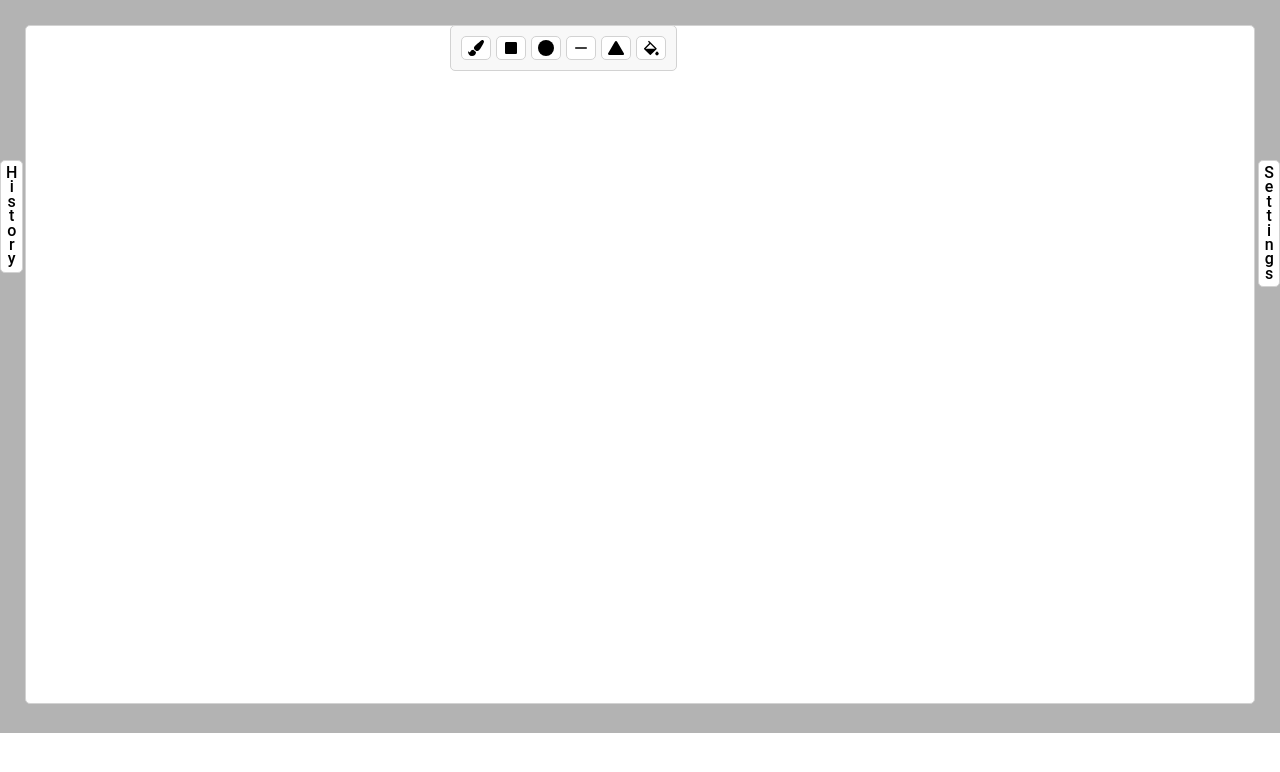
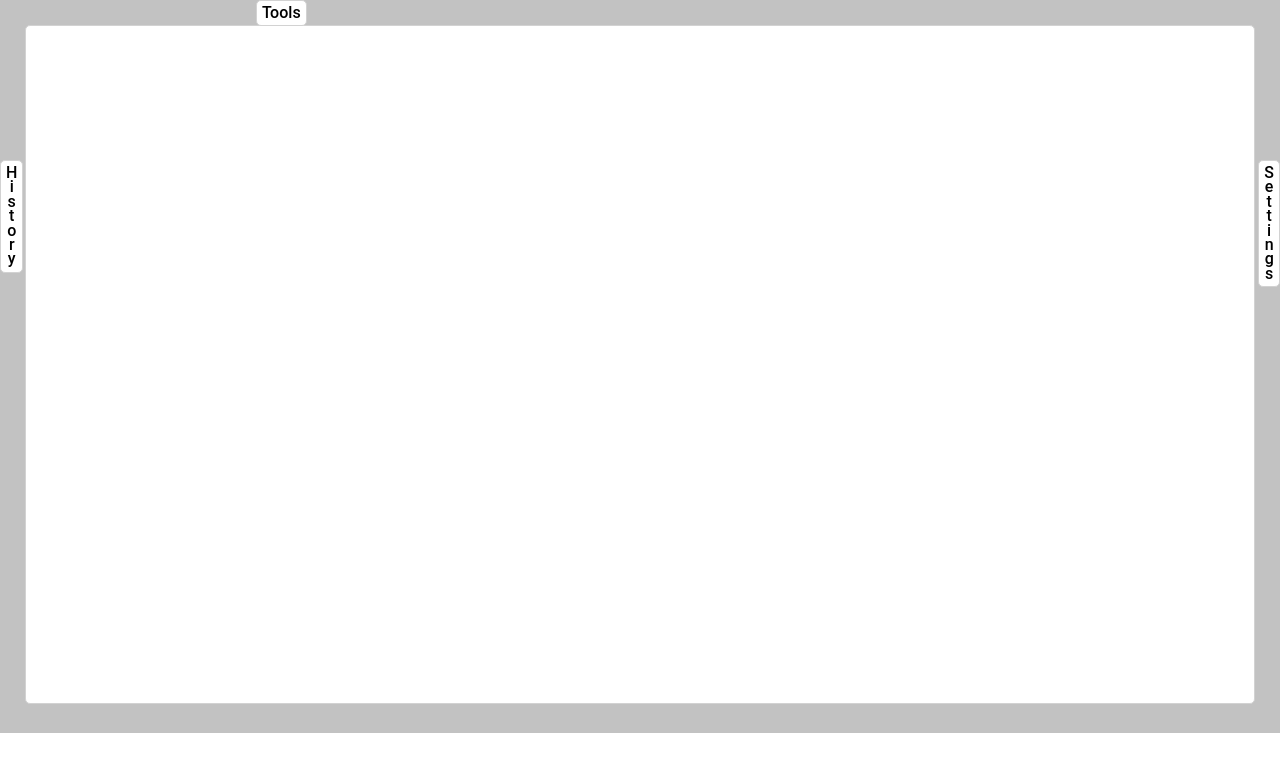
Before and after one commit to rr1me/sketch-service, a React (Create React App) app: page / in a window 1280 px wide. Shown: the top 772 px of the page. Built offline with nearby package versions, Linux system fonts and the light colour scheme.

Commit message:
slider math

```diff
--- a/src/Components/Controls/Settings/Settings.tsx
+++ b/src/Components/Controls/Settings/Settings.tsx
@@ -1,7 +1,7 @@
 import s from './Settings.module.scss';
 import { HexColorPicker } from 'react-colorful';
 import RangeSlider from '../../RangeSlider/RangeSlider';
-import React, { FC, useState } from 'react';
+import React, { FC } from 'react';
 import { useDispatch, useSelector } from 'react-redux';
 import { actions, IBrush, IControlState, IToolParam } from '../../../redux/slices/controlSlice';
 import MovingBlock from '../MovingBlock/MovingBlock';
@@ -10,9 +10,7 @@ const { param, toolParam } = actions;
 
 const Settings: FC = () => {
 	const dispatch = useDispatch();
-	const {
-		tool: { color },
-	} = useSelector((state: { controlSlice: IControlState }) => state.controlSlice);
+	const { tool: { color, params: {width, opacity} } } = useSelector((state: { controlSlice: IControlState }) => state.controlSlice);
 
 	const setParam = (type: keyof IToolParam) => (newColor: string) => {
 		dispatch(param([type, newColor]));
@@ -23,8 +21,8 @@ const Settings: FC = () => {
 		<MovingBlock name={'Settings'} side={'right'} outsideOffset={120} gap={20}>
 			<div className={s.settings}>
 				<HexColorPicker color={color} onChange={setParam('color')} />
-				<RangeSlider name={'Width'} start={1} end={50} onChange={toolParamHandler('width')} />
-				<RangeSlider name={'Opacity'} start={0} end={1} onChange={toolParamHandler('opacity')} />
+				<RangeSlider name={'Width'} initialValue={width} start={1} end={50} onChange={toolParamHandler('width')} />
+				<RangeSlider name={'Opacity'} initialValue={opacity} start={0} end={1} onChange={toolParamHandler('opacity')} />
 			</div>
 		</MovingBlock>
 	);
--- a/src/Components/Controls/Tools/Tools.module.scss
+++ b/src/Components/Controls/Tools/Tools.module.scss
@@ -2,11 +2,6 @@
 @use '../../../vars' as v;
 
 .tools {
-  position: absolute;
-  top: 25px;
-
-  left: 450px;
-
   padding: 10px;
   background-color: #f8f8f8;
   border: v.$border;
@@ -18,5 +13,11 @@
 }
 
 .iconButton{
-  @include g.iconButton
+  @include g.iconButton;
+  transition: 500ms;
 }
+
+.iconUsing{
+  border-color: v.$usingClr;
+  box-shadow: 0 0 2px 2px v.$usingClr;
+}
--- a/src/Components/Controls/Tools/Tools.tsx
+++ b/src/Components/Controls/Tools/Tools.tsx
@@ -1,27 +1,33 @@
 import s from './Tools.module.scss';
 import ic from '../../Icons/Icons';
 import React, { FC } from 'react';
-import { actions, brushType } from '../../../redux/slices/controlSlice';
-import { useDispatch } from 'react-redux';
+import { actions, brushType, IControlState } from '../../../redux/slices/controlSlice';
+import { useDispatch, useSelector } from 'react-redux';
+import MovingBlock from '../MovingBlock/MovingBlock';
 
 const { tool } = actions;
 
 const Tools: FC = () => {
 	const dispatch = useDispatch();
+	const {
+		tool: { type },
+	} = useSelector((state: { controlSlice: IControlState }) => state.controlSlice);
 
 	const selectTool = (type: brushType) => () => {
 		dispatch(tool(type));
 	};
 
 	return (
-		<div className={s.tools}>
-			<button className={s.iconButton} onClick={selectTool('Brush')}>{ic.paintBrush}</button>
-			<button className={s.iconButton} onClick={selectTool('Square')}>{ic.square}</button>
-			<button className={s.iconButton} onClick={selectTool('Circle')}>{ic.circle}</button>
-			<button className={s.iconButton} onClick={selectTool('Line')}>{ic.line}</button>
-			<button className={s.iconButton} onClick={selectTool('Rectangle')}>{ic.triangle}</button>
-			<button className={s.iconButton} onClick={selectTool('Fill')}>{ic.fill}</button>
-		</div>
+		<MovingBlock name={'Tools'} side={'top'} outsideOffset={160} gap={10}>
+			<div className={s.tools}>
+				<button className={s.iconButton + (type === 'Brush' ? ' ' + s.iconUsing : '')} onClick={selectTool('Brush')}>{ic.paintBrush}</button>
+				<button className={s.iconButton + (type === 'Square' ? ' ' + s.iconUsing : '')} onClick={selectTool('Square')}>{ic.square}</button>
+				<button className={s.iconButton + (type === 'Circle' ? ' ' + s.iconUsing : '')} onClick={selectTool('Circle')}>{ic.circle}</button>
+				<button className={s.iconButton + (type === 'Line' ? ' ' + s.iconUsing : '')} onClick={selectTool('Line')}>{ic.line}</button>
+				<button className={s.iconButton + (type === 'Rectangle' ? ' ' + s.iconUsing : '')} onClick={selectTool('Rectangle')}>{ic.triangle}</button>
+				<button className={s.iconButton + (type === 'Fill' ? ' ' + s.iconUsing : '')} onClick={selectTool('Fill')}>{ic.fill}</button>
+			</div>
+		</MovingBlock>
 	);
 };
 
--- a/src/Components/RangeSlider/RangeSlider.module.scss
+++ b/src/Components/RangeSlider/RangeSlider.module.scss
@@ -3,7 +3,6 @@
 .rangeSlider{
   margin-top: 15px;
 
-  //width: 225px;
   height: 20px;
 
   cursor: ew-resize;
@@ -28,7 +27,8 @@
   left: 0;
   top:0;
   background-color: v.$fill-clr;
-  //width: 15px;
+  border: 1px solid v.$sliderBord-crl;
+  border-radius: v.$br;
   height: 20px;
 }
 
@@ -38,11 +38,3 @@
   justify-content: space-between;
   width: 100%;
 }
-
-//.label{
-//  z-index: 1;
-//}
-//
-//.value{
-//  z-index: 1;
-//}
--- a/src/Components/RangeSlider/RangeSlider.tsx
+++ b/src/Components/RangeSlider/RangeSlider.tsx
@@ -1,32 +1,37 @@
-import React, { FC, RefObject, useEffect, useRef, useState } from 'react';
+import React, { FC, RefObject, useEffect, useLayoutEffect, useRef, useState } from 'react';
 import s from './RangeSlider.module.scss';
 
 interface IRangeSlider {
 	name: string
 	start: number,
 	end: number,
+	initialValue: number,
 	onChange: (v: number) => void
 }
 
-const RangeSlider: FC<IRangeSlider> = ({name, start, end, onChange}) => {
+const RangeSlider: FC<IRangeSlider> = ({ name, start, end, initialValue, onChange }) => {
 
 	const sliderRef = useRef<HTMLDivElement>(null);
 	const [width, setWidth] = useState(15);
-	const value = useRef(0);
+	const value = useRef(initialValue);
 
 	const pressed = useRef(false);
 	const mouseDown = () => {
 		pressed.current = true;
 	};
 
+	useLayoutEffect(() => {
+		if (!sliderRef.current) return;
+		const initialFill = calcFillWidth(initialValue, start, end, sliderRef.current.getBoundingClientRect().width);
+		setWidth(initialFill);
+	}, []);
+
 	useEffect(() => {
 		const mouseMove = (e: MouseEvent) => {
 			if (!pressed.current) return;
 
-			const {range,fillPercent ,position} = getRangeData(sliderRef, e);
-
-			const stepsRatio = (end - start)/100;
-			const v = stepsRatio*fillPercent;
+			const { range, fillPercent, position } = getRangeData(sliderRef, e);
+			const v = calcValue(start, end, fillPercent);
 			value.current = v;
 
 			setWidth(() => {
@@ -37,10 +42,9 @@ const RangeSlider: FC<IRangeSlider> = ({name, start, end, onChange}) => {
 		};
 		const mouseUp = (e: MouseEvent) => {
 			if (!pressed.current) return;
-			const {fillPercent} = getRangeData(sliderRef, e);
-			const stepsRatio = (end - start)/100;
 
-			const v = stepsRatio*fillPercent;
+			const { fillPercent } = getRangeData(sliderRef, e);
+			const v = calcValue(start, end, fillPercent);
 			onChange(v < start ? start : v);
 
 			pressed.current = false;
@@ -62,31 +66,45 @@ const RangeSlider: FC<IRangeSlider> = ({name, start, end, onChange}) => {
 			<div className={s.sliderInner} style={{ width: width }} />
 			<div className={s.data}>
 				<span className={s.label}>{name}</span>
-				<span className={s.value}>{Math.round(value.current * 100) / 100}</span>
+				<span className={s.value}>{Math.round(value.current * 100) / 100}</span> {/* (v*100)/100 done to correct a round (1.23 => 123 => 1.23) */}
 			</div>
 		</div>
 	);
 };
 
 const getRangeData = (sliderRef: RefObject<HTMLDivElement>, e: MouseEvent) => {
-	const startX = Math.floor(sliderRef.current!.getBoundingClientRect().x);
-	const endX = sliderRef.current!.getBoundingClientRect().width + startX;
+	const rect = sliderRef.current!.getBoundingClientRect();
+	const startX = Math.floor(rect.x);
 	const currentX = e.clientX;
 
-	const range = endX - startX;
+	const range = rect.width;
 	const position = currentX - startX;
 
 	const fillPercent = getFP(100 / (range / position));
 
-	console.log(startX, endX, currentX, range, position, fillPercent);
+	// console.log(startX, currentX, range, position, fillPercent);
 
-	return {range, fillPercent, position};
+	return { range, fillPercent, position };
 };
 
 const getFP = (x: number) => {
 	if (x < 0) return 0;
 	if (x > 100) return 100;
 	return x;
-}
+};
+
+const calcFillWidth = (value: number, start: number, end: number, width: number) => {
+	const range = end - start;
+	const v = value-start;
+
+	const valueFromRange = 100/(range/v);
+	return (width / 100) * valueFromRange;
+};
+
+const calcValue = (start: number, end: number, fillPercent: number) => {
+	const range = end - start;
+	const stepsRatio = range / 100;
+	return stepsRatio * fillPercent + start;
+};
 
 export default RangeSlider;
--- a/src/vars.scss
+++ b/src/vars.scss
@@ -2,6 +2,11 @@ $bg-clr: #F8F8F8;
 $bord-clr: #D2D2D2;
 $border: 1px solid $bord-clr;
 
-$fill-clr: #B3B3B3;
+//$fill-clr: #B3B3B3;
+$fill-clr: #c2c2c2;
 
 $br: 5px;
+
+$usingClr: #ffb359;
+
+$sliderBord-crl: #9d9d9d;
```
Also changed, not shown: src/Components/Controls/MovingBlock/MovingBlock.tsx (+6 -6 lines).
